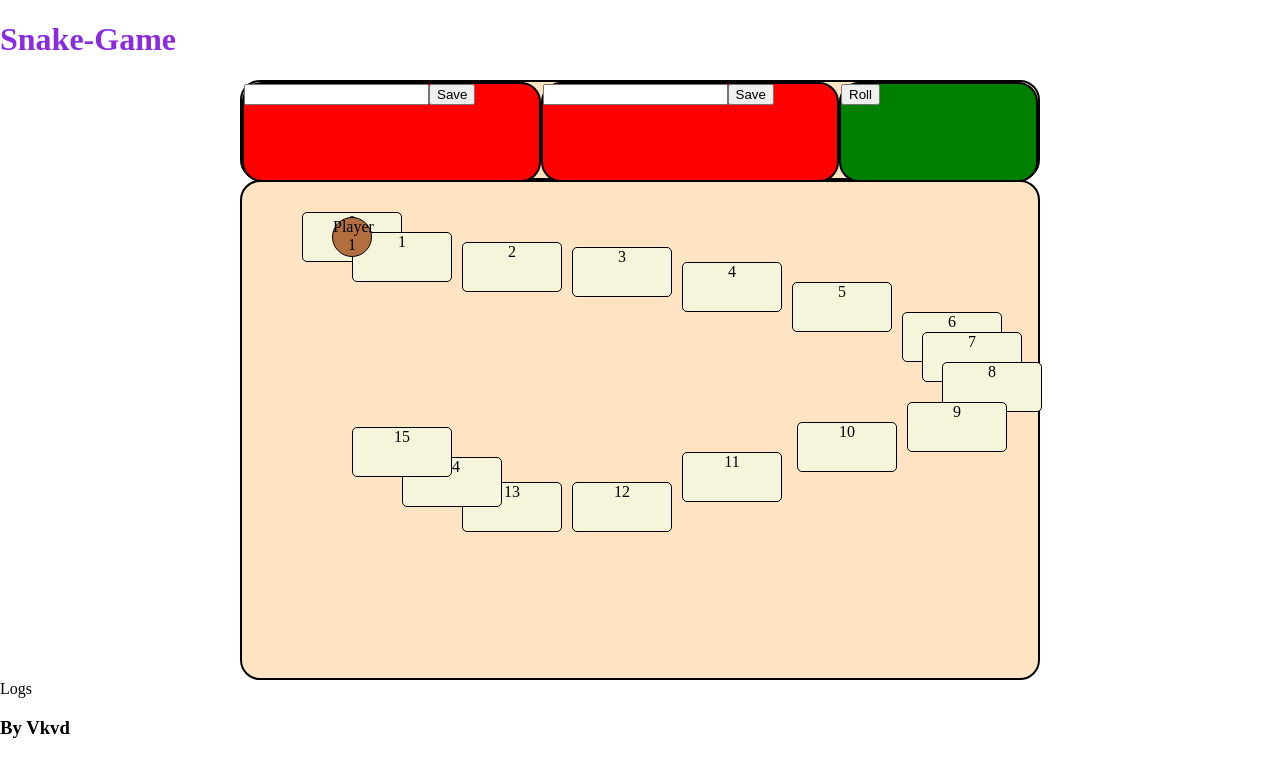
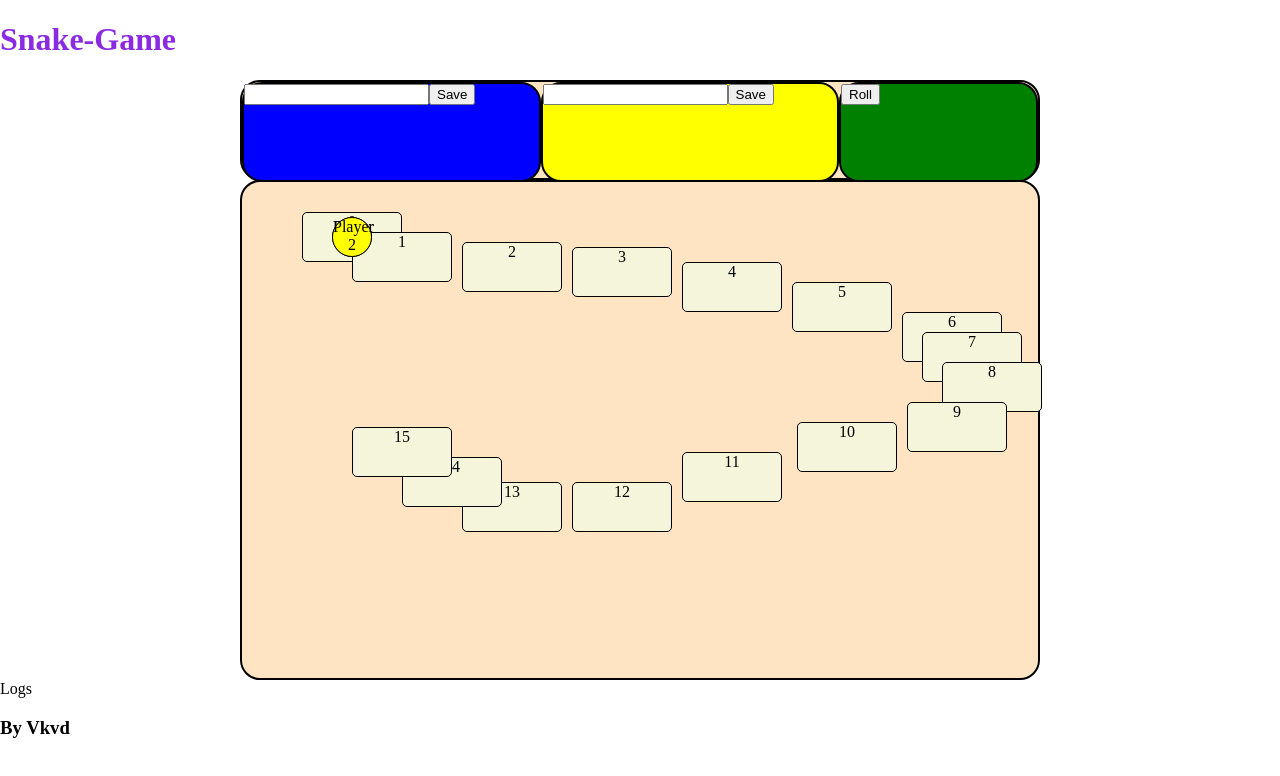
Before and after one commit to vkavvadas/Snake-Board-Game-, a React (Vite) app: page / in a window 1280 px wide. Shown: the top 776 px of the page. Built offline with nearby package versions, Linux system fonts and the light colour scheme.

Commit message:
Turns and both players showing

```diff
--- a/src/App.jsx
+++ b/src/App.jsx
@@ -30,14 +30,23 @@ const positions = [
 
 function App() {
 
-  const [pos,setPos] = useState(0);
   const [rollResult, setRollResult] = useState();
+  const [players, setPlayers] = useState([
+    {
+    id:1,
+    name:"Player 1",
+    position:0,
+    active:true
+    },
+    {
+    id:2,
+    name:"Player 2",
+    position:0,
+    active:false
+    },
+    ]);
 
 
-    const player = {
-      name:"Player 1",
-      position:pos
-    }
 
   function rollDice(){
     return Math.floor(Math.random()*6+1);
@@ -45,21 +54,37 @@ function App() {
   function handleRoll(){
     const result = /*rollDice()+*/rollDice();
     setRollResult(result);
-       setPos((prevPos)=>{
-        return prevPos+result>positions.length -1 ?positions.length -1 :prevPos+result});
+    setPlayers(prevPlayer=>{
+      return prevPlayer.map(player=>{
+        return ( player.active ?
+          {
+          ...player,
+          position:player.position+result,
+          active:!player.active
+        }
+        :
+        {
+          ...player,
+          active:!player.active
+        }
+      );
+      });
+    });
   }
 
+
+  console.log(players);
   return (
     <>
     <Header />
     <main>
       <div className="playerMenu">
-        <Players name="Player 1"/>
-        <Players name="Player 1"/>
+        <Players player={players[0]}/>
+        <Players player={players[1]}/>
         <Dice onRoll={handleRoll} result={rollResult}/>
       </div>
 
-      <Gameboard positions={positions} currentPos={pos} player={player}/>
+      <Gameboard positions={positions} players={players}/>
 
       <Logs />
     </main>
--- a/src/components/Gameboard.jsx
+++ b/src/components/Gameboard.jsx
@@ -1,16 +1,9 @@
 
-export default function Gameboard ({positions, currentPos ,player}){
+import Pawn from './Pawn.jsx'
+
+export default function Gameboard ({positions ,players}){
 
 
-
-
-
-  let gameFinished = currentPos >= positions.length-1;
-  console.log (positions.length);
-
-    const playerPosition = positions.find((position)=>{
-        return player.position === position.number;
-    })
 
 
     return (
@@ -27,16 +20,9 @@ export default function Gameboard ({positions, currentPos ,player}){
                     </div>
                 );
             })}
-            {!gameFinished && <div
-            className="pawn"
-            style={{
-                left:playerPosition.x +30,
-                top:playerPosition.y+5
-            }}
-            >
-            {player.name}
-            </div>}
-            {gameFinished && <p> {player.name} Wins!!</p>}
+        <Pawn positions={positions} player={players[0]}/>
+        <Pawn positions={positions} player={players[1]}/>
+
         </div>
     );
 }
--- /dev/null
+++ b/src/components/Pawn.jsx
@@ -0,0 +1,15 @@
+export default function Pawn({player , positions}){
+
+    const currentPosition = positions.find(position=>player.position===position.number);
+
+    return <div
+        className="pawn"
+        style={{
+            left:currentPosition.x +30,
+            top:currentPosition.y+5,
+            backgroundColor:player.id===1?"blue":"yellow"
+        }}
+        >
+        {player.name}
+    </div>
+}
--- a/src/components/Players.jsx
+++ b/src/components/Players.jsx
@@ -1,11 +1,14 @@
-export default function Players (){
+export default function Players ({player}){
 
 
     return (
-        <div className="playerInput">
+        <div className="playerInput" style={{
+            backgroundColor: player.id === 1 ?"blue":"yellow"}}>
             <label htmlFor=""></label>
             <input type="text" name="" id="" />
             <button>Save</button>
         </div >
+
+
     );
 }
--- a/src/index.css
+++ b/src/index.css
@@ -61,7 +61,7 @@ border-radius: 50%;
   height: 100px;
   border: 2px solid;
   border-radius: 20px;
-  background-color: red;
+  background-color: blue;
   margin: auto;
 }
 
```
Lines whose indentation alone changed are shown as unchanged.
